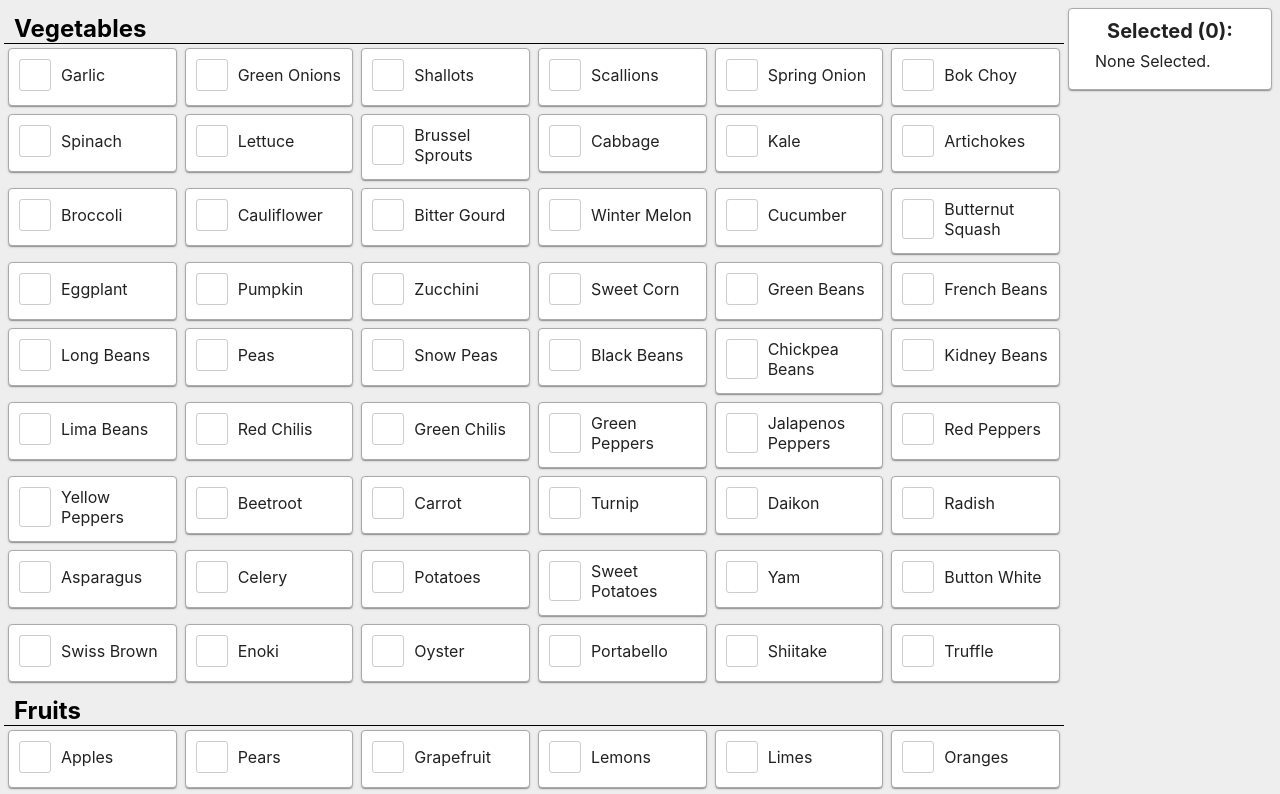
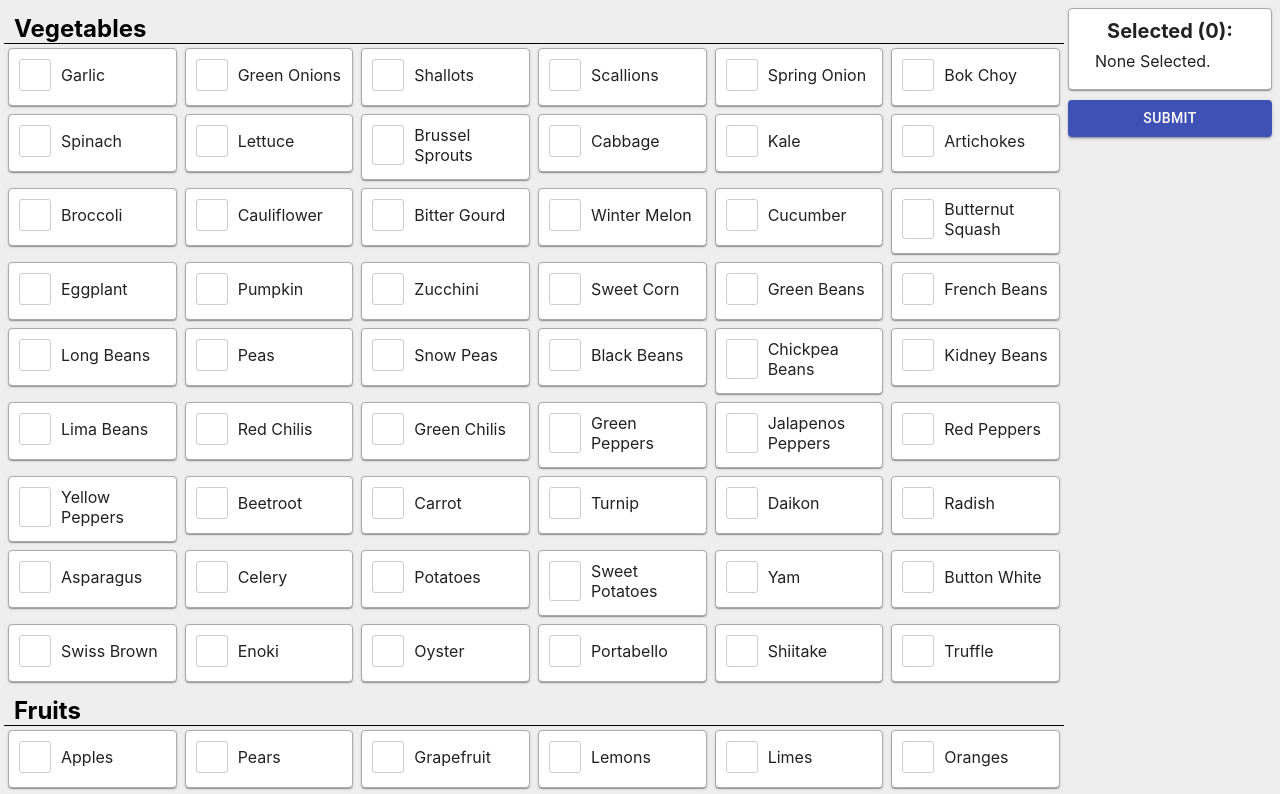
Before and after one commit to teclu/CS4249-MFF, a React (Create React App) app: page /MenuLevel0 in a window 1280 px wide. Shown: the top 794 px of the page. Built offline with nearby package versions, Linux system fonts and the light colour scheme.

Commit message:
feat: Logging Component
This is working towards #4 and #8, and is also relying on #5. We still
need to calculate the ideal clicks and task correctness.

```diff
--- a/src/components/Ingredient.js
+++ b/src/components/Ingredient.js
@@ -3,6 +3,9 @@ import Card from '@material-ui/core/Card';
 import Grid from '@material-ui/core/Grid'
 import '../css/components/Ingredient.css';
 
+/*
+ * This is the actual Ingredient card that is rendered.
+ */
 class Ingredient extends React.Component {
     constructor(props) {
         super(props);
--- /dev/null
+++ b/src/components/Logging.js
@@ -0,0 +1,77 @@
+import React from 'react';
+import Button from '@material-ui/core/Button';
+
+/*
+ * This records the background DVs we want to measure and also acts as a sender to the Google Forms.
+ */
+class Logging extends React.Component {
+    constructor(props) {
+        super(props);
+
+        // Initialise data we are going to log.
+        this.startTime = new Date();
+        this.totalClicks = 0;
+        this.idealClicks = 13; // Placeholder Number for now; this has to be manually calculated.
+        this.misclicks = -1; // Placeholder Number for now.
+
+        this.handleClickOutside = this.handleClickOutside.bind(this);
+        this.handleOnClickSendLoggingData = this.handleOnClickSendLoggingData.bind(this);
+    }
+
+    componentDidMount() {
+        document.addEventListener('mousedown', this.handleClickOutside);
+    }
+
+    componentWillUnmount() {
+        document.removeEventListener('mousedown', this.handleClickOutside);
+    }
+
+    /*
+     * Listens for mousedown presses and increments the total number of clicks.
+     */
+    handleClickOutside(event) {
+        this.totalClicks++;
+    }
+
+    /*
+     * Sends the logged data to the Google Form.
+     */
+    handleOnClickSendLoggingData(event) {
+        // Do not send any logging data if the mTurkWorkerID is null.
+        if (this.props.mTurkWorkerID === undefined) {
+            return;
+        }
+
+        const formID = "e/1FAIpQLSdG-RITTtCGYcO3LowXhT-9MUYrNtDDvrCNK51fDqtbXJpytQ";
+        const data = {
+            "entry.312909528": this.props.mTurkWorkerID, // mTurkWorkerID
+            "entry.203482683": this.props.menuLevel, // Menu Level = { 0, 1, 2 }
+            "entry.1431340849": this.props.arrangement, // Arrangement = { Alphabetical, Common_First }
+            "entry.975941733": this.props.categories, // Categories = { Low_X, High_X }
+            "entry.1597354442": (new Date() - this.startTime) / 1000, // Time Taken (s)
+            "entry.3846495": this.totalClicks, // Total number of Clicks
+            "entry.1622141363": this.misclicks, // Total number of Misclicks
+            "entry.2000979147": this.idealClicks, // Ideal Clicks to complete the Task
+            "entry.535203847": -1, // Task Correctness (%); to be done!
+            "entry.1814249455": 100 * (1 - Math.abs(this.totalClicks - this.idealClicks) / this.idealClicks), // Efficiency (%)
+            "entry.585530140": (this.props.selectedList.length > 0) ? this.props.selectedList.join(', ') : "None" // Ingredients Selected and Submitted
+        };
+        const parameters = [];
+        for (const key in data) {
+            parameters.push(key + "=" + encodeURIComponent(data[key]));
+        }
+        // Submit the form using an image to avoid CORS warnings; warning may still happen, but log will be sent. Go check result in Google Form
+        const submitForm = new Image();
+        submitForm.src = "https://docs.google.com/forms/d/" + formID + "/formResponse?" + parameters.join("&");
+    }
+
+    render() {
+        return (
+            <Button variant="contained" color="primary" className="SubmitButton" onClick={this.handleOnClickSendLoggingData}>
+                Submit
+            </Button>
+        );
+    }
+}
+
+export default Logging;
--- a/src/components/menu_levels/MenuLevel0.js
+++ b/src/components/menu_levels/MenuLevel0.js
@@ -1,25 +1,29 @@
 import React from 'react';
 import queryString from 'query-string'
 import Ingredient from '../Ingredient.js';
+import Logging from '../Logging.js';
 import SelectedList from '../SelectedList.js';
 import Grid from '@material-ui/core/Grid'
 import Box from '@material-ui/core/Box';
 
 class MenuLevel0 extends React.Component {
-    /*
-     * Sample function to extract out the query string parameters.
-     * Type in: http://localhost:3000/MenuLevel0?Arrangement=Alphabetical&Categories=Low_7_1
-     * Expected: Alphabetical, Low_7_1
-     */
-    checkQueryString() {
-        const queryStringParameters = queryString.parse(this.props.location.search)
-        console.log(queryStringParameters.Arrangement);
-        console.log(queryStringParameters.Categories);
+    constructor(props) {
+        super(props);
+
+        /*
+         * Extract out the query string parameters.
+         * Type in: http://localhost:3000/MenuLevel0?Arrangement=Alphabetical&Categories=Low_A&mTurkWorkerID=ABC
+         * Expected: Alphabetical, Low_A, ABC
+         */
+        const queryStringParameters = queryString.parse(this.props.location.search);
+        if (Object.entries(queryStringParameters).length !== 0) {
+            this.arrangement = queryStringParameters.Arrangement;
+            this.categories = queryStringParameters.Categories;
+            this.mTurkWorkerID = queryStringParameters.mTurkWorkerID;
+        }
     }
 
     render() {
-        this.checkQueryString();
-
         const componentsToRender = [];
         let ingredientIndex = 0;
 
@@ -51,6 +55,7 @@ class MenuLevel0 extends React.Component {
                     </Grid>
                     <Grid item xs={2}>
                         <SelectedList selectedList={this.props.selectedList} />
+                        <Logging mTurkWorkerID={this.mTurkWorkerID} selectedList={this.props.selectedList} menuLevel={0} arrangement={this.arrangement} categories={this.categories} />
                     </Grid>
                 </Grid>
             </Box>
--- a/src/css/App.css
+++ b/src/css/App.css
@@ -9,3 +9,8 @@
 .AppBarOffset {
     height: 48px;
 }
+
+button.SubmitButton {
+    margin-top: 10px;
+    width: 100%;
+}
```
